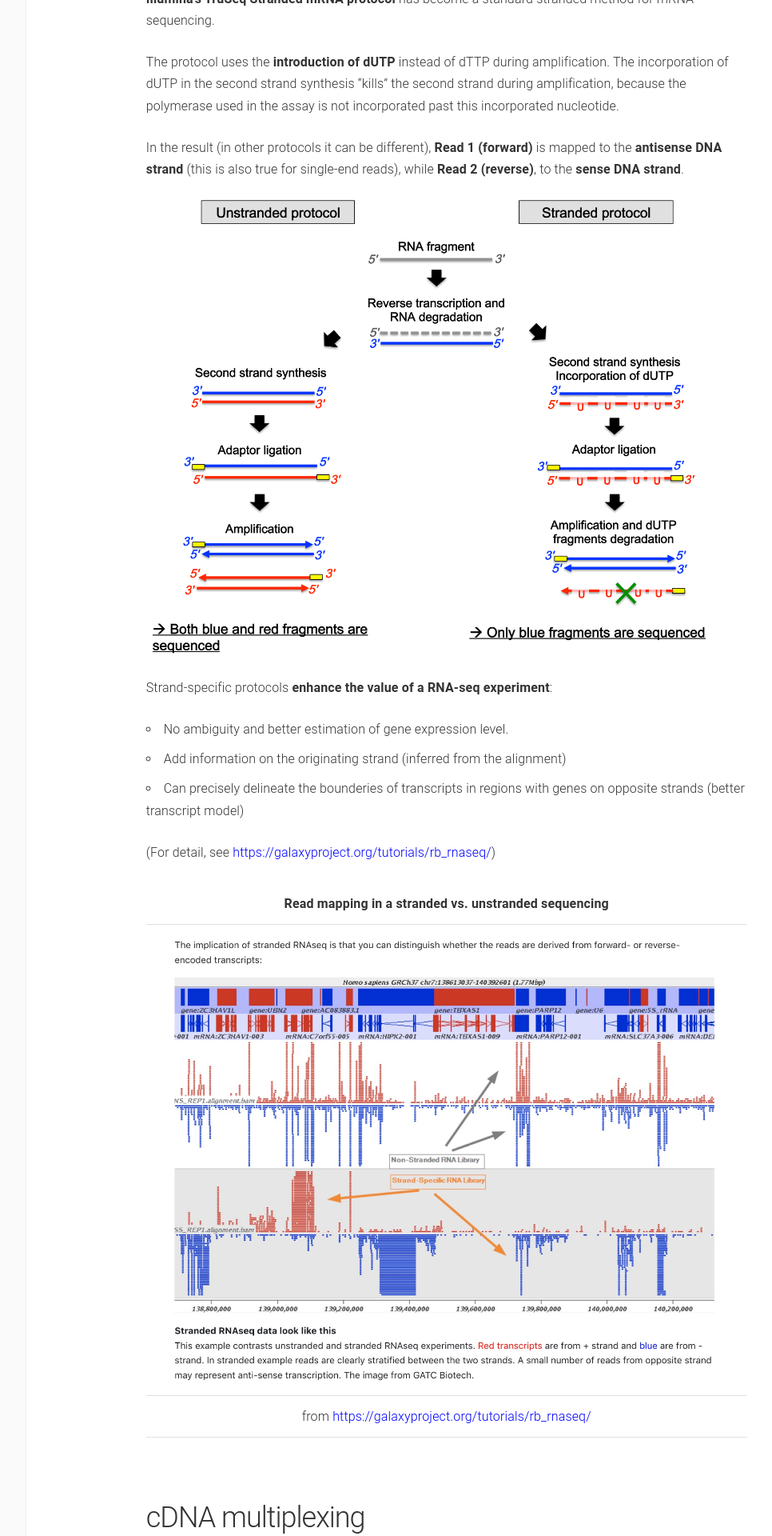
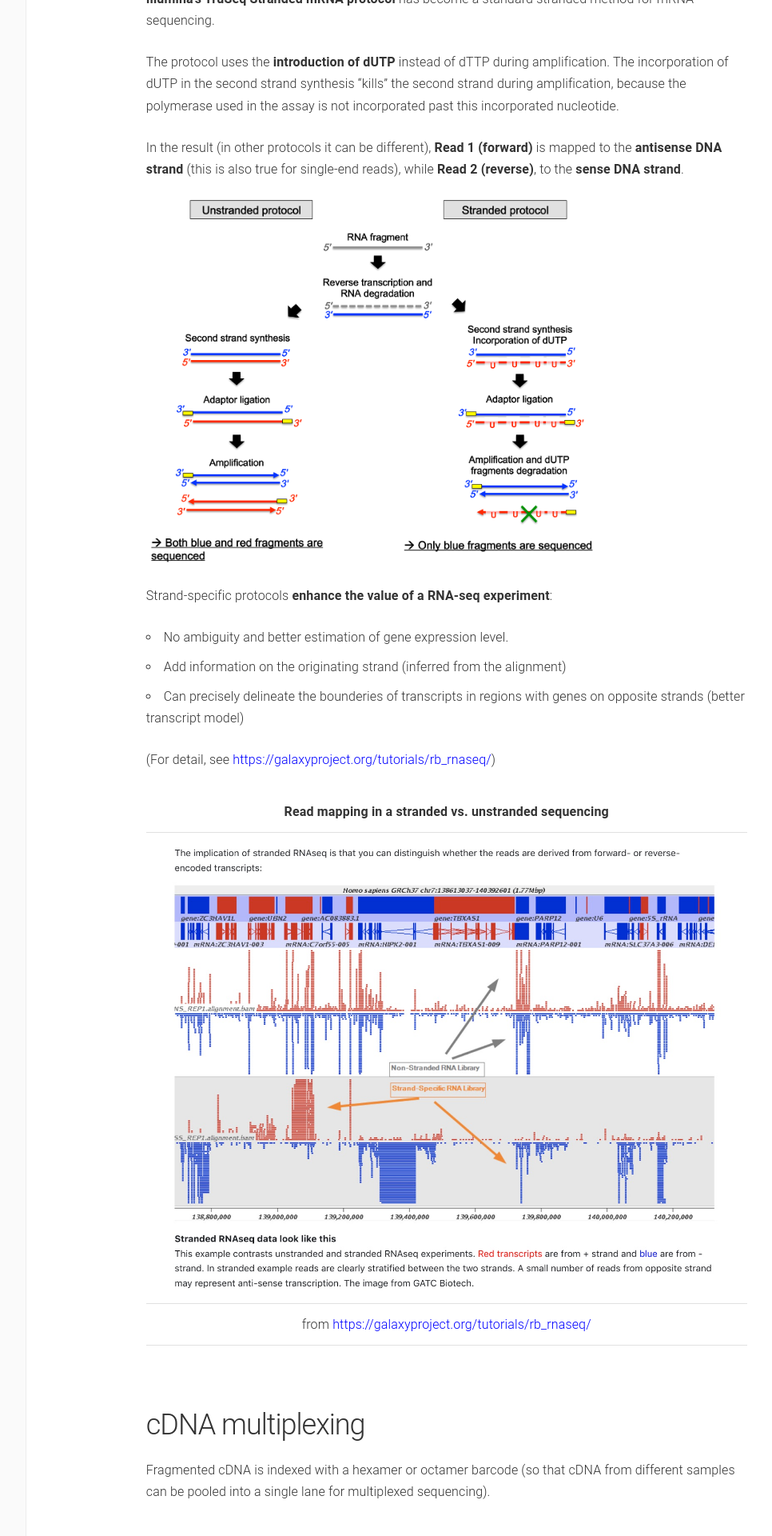
Before and after one commit to biocorecrg/RNAseq_coursesCRG_2026, a Jekyll site: the page built from docs/library.md, in a window 1280 px wide. Shown: the part 2086-4006 px from the top of the page at 80% size, without its empty margins (180-1146 px from the left). Built offline with Jekyll 4.4.1, drawn with Linux system fonts in a browser that asks for light colours; some of the changed text lies outside the part shown.

Commit message:
Update library.md

```diff
--- a/docs/library.md
+++ b/docs/library.md
@@ -52,7 +52,7 @@
 
 In the result (in other protocols it can be different), **Read 1 (forward)** is mapped to the **antisense DNA strand** (this is also true for single-end reads), while **Read 2 (reverse)**, to the **sense DNA strand**.
 
-<img src="images/rnaseq_strandedness.png" width="900" align="middle" />
+<img src="images/rnaseq_strandedness.png" width="600" align="middle" />
 
 Strand-specific protocols **enhance the value of a RNA-seq experiment**:
 * No ambiguity and better estimation of gene expression level.
```
